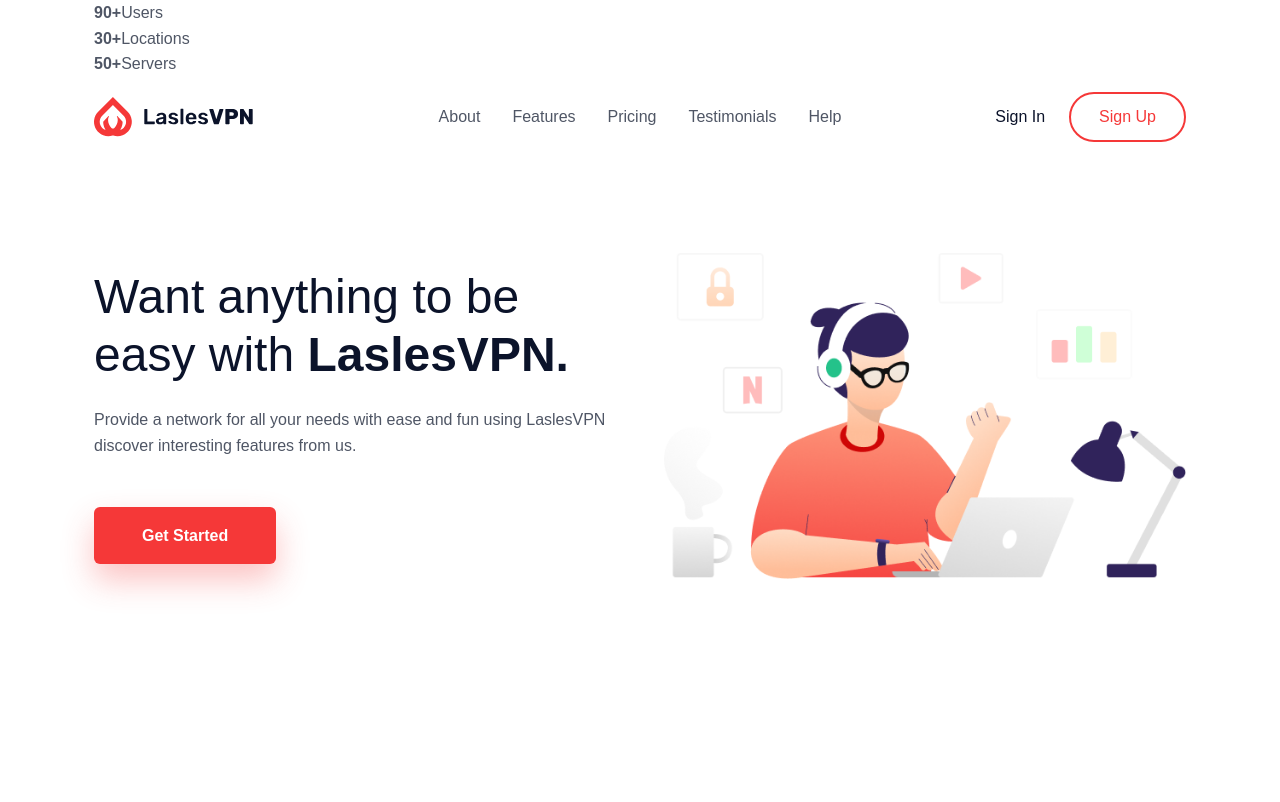
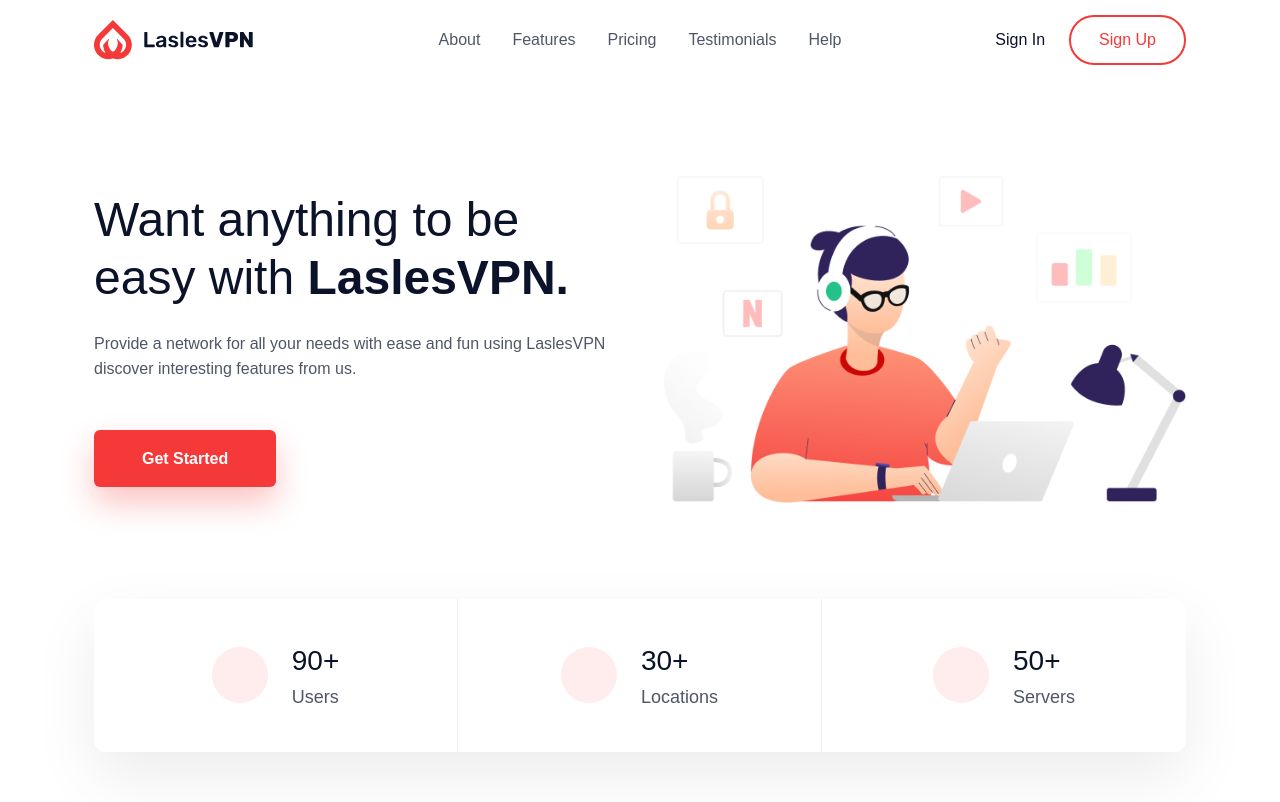
Before and after one commit to emilypnascimento/laslesvpn, a React (Vite) app: page / in a window 1280 px wide. Shown: the top 802 px of the page. Built offline with nearby package versions, Linux system fonts and the light colour scheme.

Commit message:
style: style about section

```diff
--- a/src/App.tsx
+++ b/src/App.tsx
@@ -5,10 +5,10 @@ import About from './components/About/About';
 export default function App() {
   return (
     <>
+      <main />
+      <Header />
+      <Hero />
       <About/>
-      <Header />
-      <main />
-      <Hero />
     </>
   );
 }
--- /dev/null
+++ b/src/components/About/About.scss
@@ -0,0 +1,56 @@
+@use '../../styles/variables' as *;
+@use '../../styles/mixins' as *;
+
+.about {
+  padding-bottom: 96px;
+
+  &__list {
+    display: grid;
+    grid-template-columns: repeat(3, 1fr);
+    background: $color-white;
+    border-radius: 12px;
+    box-shadow: 0 24px 64px rgba(0, 0, 0, 0.08);
+  }
+
+  &__item {
+    display: flex;
+    align-items: center;
+    justify-content: center;
+    gap: 24px;
+    padding: 40px 16px;
+
+    &:not(:last-child) {
+      border-right: 1px solid #eeeeee;
+    }
+  }
+
+  &__icon {
+    flex-shrink: 0;
+    width: 56px;
+    height: 56px;
+    background: #ffecec;
+    border-radius: 50%;
+  }
+
+  &__value {
+    display: block;
+    font-size: 1.75rem;
+    font-weight: 500;
+    color: $color-heading;
+  }
+
+  &__label {
+    font-size: 1.125rem;
+  }
+
+  @include mobile {
+    &__list {
+      grid-template-columns: 1fr;
+    }
+
+    &__item:not(:last-child) {
+      border-right: 0;
+      border-bottom: 1px solid #eeeeee;
+    }
+  }
+}
--- a/src/components/About/About.tsx
+++ b/src/components/About/About.tsx
@@ -1,3 +1,5 @@
+import './About.scss'
+
 export default function About() {
   return (
     <section id='about' className='about'>
```
